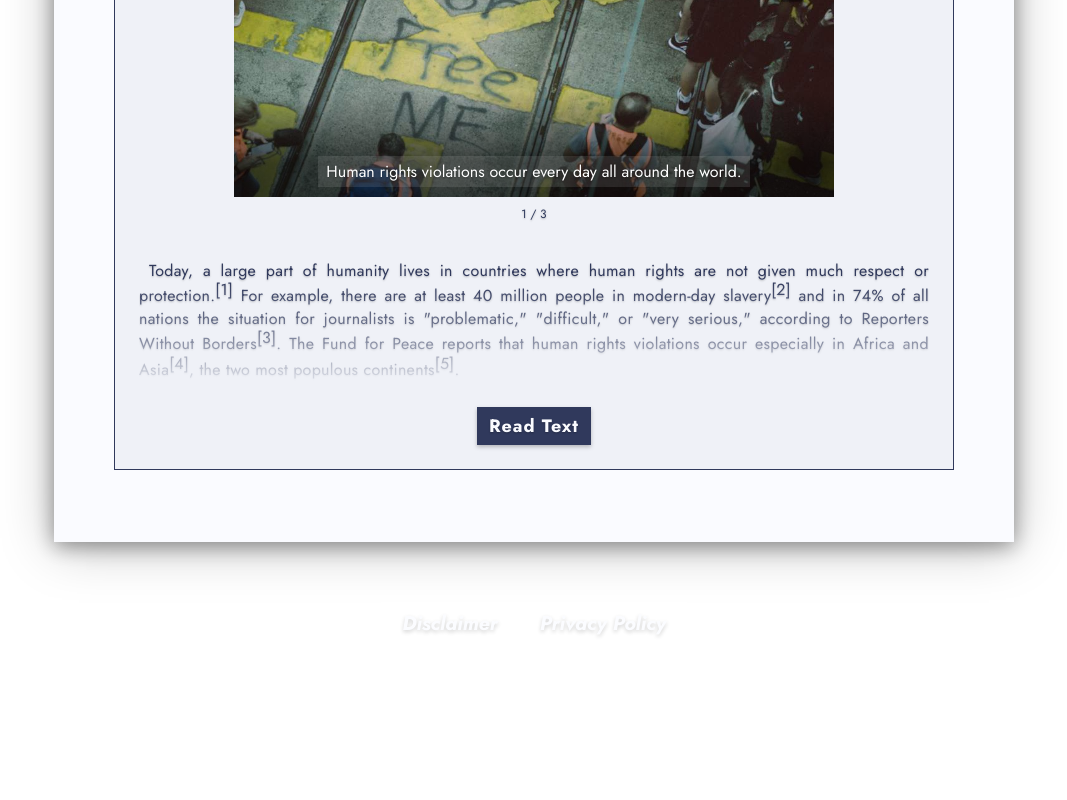
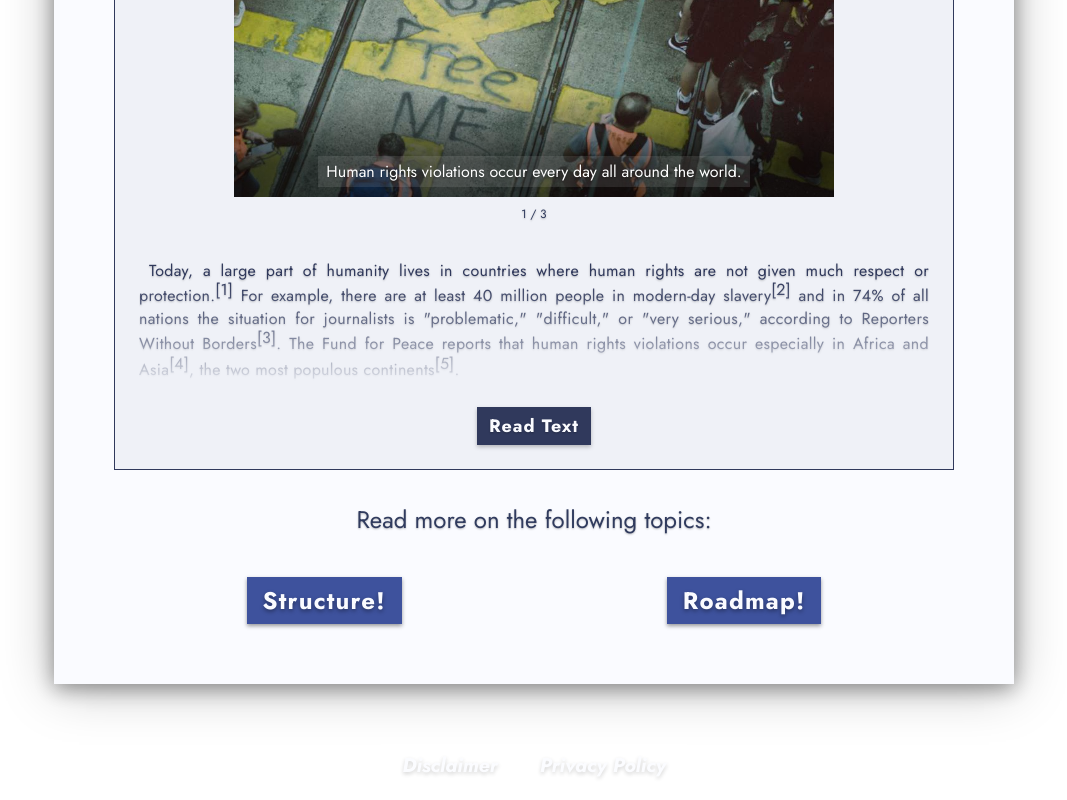
Before and after one commit to terra-utopia/terra-utopia-website, a Nuxt app: page / in a window 1280 px wide. Shown: the part 6377-7177 px from the top of the page, without its empty margins (106-1173 px from the left). Before the commit the page ends 7035 px from the top, so only its background shows below. Built offline with nearby package versions, Linux system fonts and the light colour scheme.

Commit message:
added action buttons to the bottom of the index page

```diff
--- a/pages/index.vue
+++ b/pages/index.vue
@@ -17,7 +17,7 @@
                         <a href="#common-ground"><ActionButton>Read More!</ActionButton></a>
                         <img src="~assets/bookshelf-jump-down-icon.svg">
                     </div>
-                    <a href="/join/"><ActionButton>Join!</ActionButton></a>
+                    <NuxtLink to="/join/"><ActionButton>Join!</ActionButton></NuxtLink>
                 </div>
             </Card>
             <Card :heading="'The Common Ground'" :isSuperHeading="false" id="common-ground">
@@ -33,6 +33,13 @@
                     :slides="infobox.slides"
                     :htmlContent="infobox.htmlContent"
                 />
+                <section class="further-reading">
+                    Read more on the following topics:
+                    <div class="flex-wrapper">
+                        <NuxtLink to="/structure-of-terra/"><ActionButton>Structure!</ActionButton></NuxtLink>
+                        <NuxtLink to="/roadmap/" ><ActionButton>Roadmap!</ActionButton></NuxtLink>
+                    </div>
+                </section>
             </Card>
         </CenteredBodyColumn>
     </main>
```
